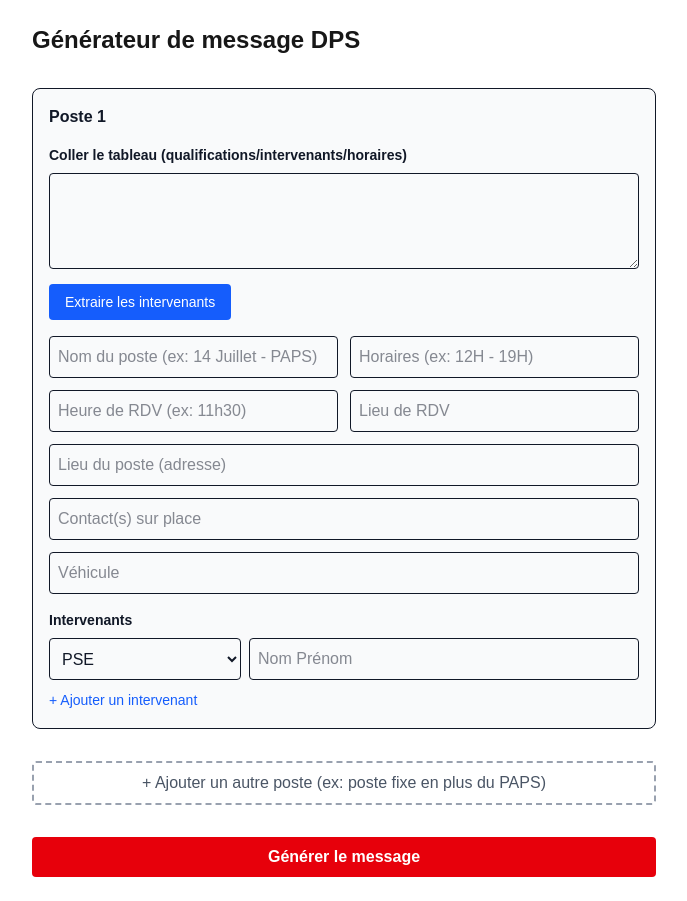
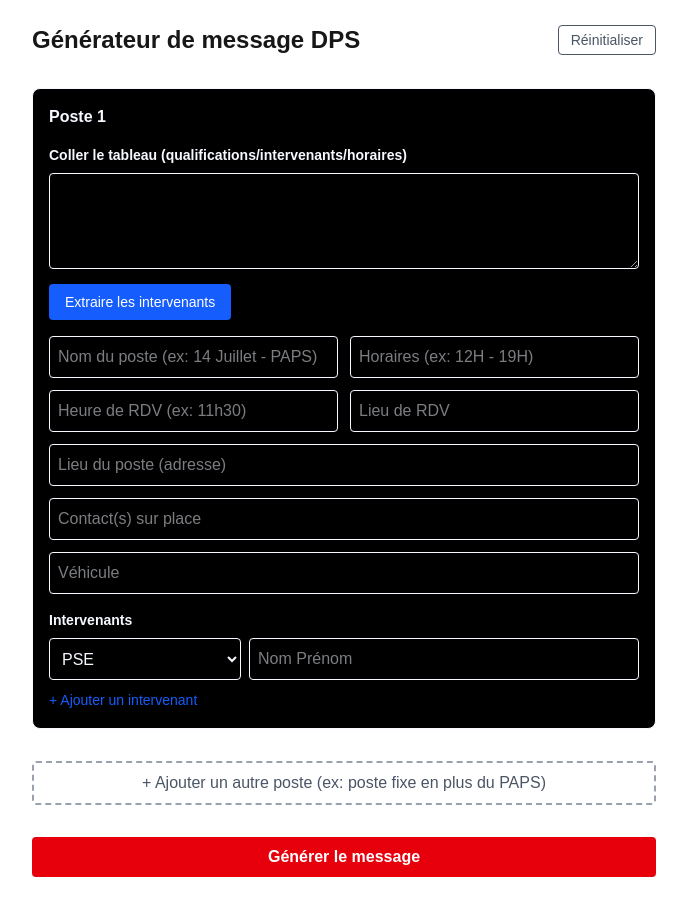
Before and after one commit to Cocosg09/generateur-whatsapp-crf, a Next.js app: page / in a window 1280 px wide. Shown: the whole page, without its empty margins (296-983 px from the left). Built offline with nearby package versions, Linux system fonts and the light colour scheme.

Commit message:
Bouton réinitialiser

```diff
--- a/app/page.js
+++ b/app/page.js
@@ -40,6 +40,14 @@ export default function Home() {
 
   function ajouterPoste() {
     setPostes((prev) => [...prev, nouveauPoste()]);
+  }
+
+  function reinitialiser() {
+    if (confirm("Réinitialiser le formulaire ? Toutes les données saisies seront perdues.")) {
+      setPostes([nouveauPoste()]);
+      setMessage("");
+      setCopied(false);
+    }
   }
 
   function supprimerPoste(id) {
@@ -171,14 +179,22 @@ Dispo par message privé au besoin :)`;
 
   return (
     <main className="max-w-2xl mx-auto p-6 space-y-8">
-      <h1 className="text-2xl font-bold">Générateur de message DPS</h1>
+      <div className="flex justify-between items-center">
+  <h1 className="text-2xl font-bold">Générateur de message DPS</h1>
+  <button
+    onClick={reinitialiser}
+    className="text-sm text-gray-600 border rounded px-3 py-1"
+  >
+    Réinitialiser
+  </button>
+</div>
 
       {postes.map((p, posteIdx) => (
         <div
-  key={p.id}
-  className="border rounded-lg p-4 space-y-4"
-  style={{ backgroundColor: "#f9fafb", color: "#111827" }}
->
+          key={p.id}
+          className="border rounded-lg p-4 space-y-4"
+          style={{ backgroundColor: "#000000", color: "#f6f9ff" }}
+        >
           <div className="flex justify-between items-center">
             <p className="font-bold">Poste {posteIdx + 1}</p>
             {postes.length > 1 && (
```
